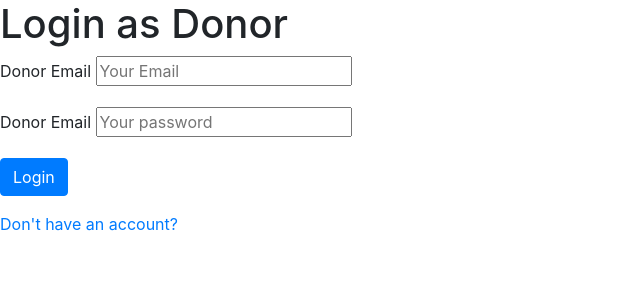
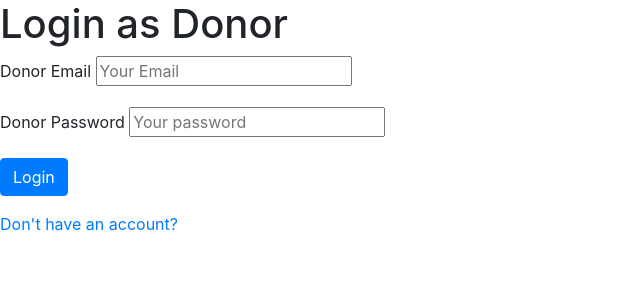
Before and after one commit to ShowmickKar/FIND-YOUR-BRACU-MATES-CSE370-PROJECT-SPRING-2022, a PHP site: page /donor_login.php in a window 1280 px wide. Shown: the top 300 px of the page, without its empty margins (0-640 px from the left). Run offline with PHP 8.4, Linux system fonts and the light colour scheme.

Commit message:
Update donor_login.php

```diff
--- a/donor_login.php
+++ b/donor_login.php
@@ -22,7 +22,7 @@
             </div>
             <div class="form-group">
                 <label for="password">
-                    Donor Email
+                    Donor Password
                 </label>
                 <input type="password" name="password" placeholder="Your password" value="">
             </div>
```
